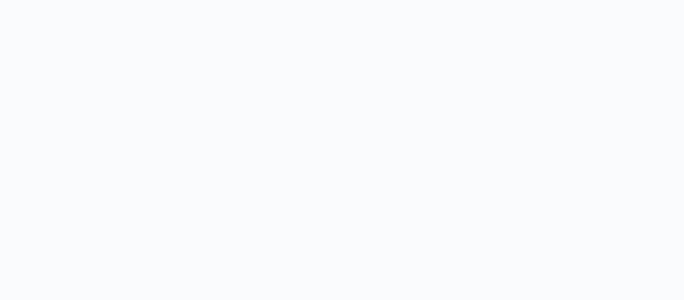
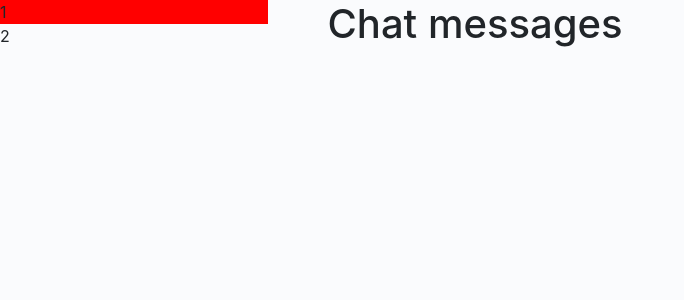
Before and after one commit to bogdanaks/messenger, a React (Create React App) app in the folder client/: page / in a window 1280 px wide. Shown: the top 300 px of the page, without its empty margins (0-684 px from the left). Built offline with nearby package versions, Linux system fonts and the light colour scheme; the HTML template or start-up script is replaced by a standard one.

Commit message:
Import components List and Messages

```diff
--- a/client/src/pages/Chats/Chats.jsx
+++ b/client/src/pages/Chats/Chats.jsx
@@ -1,10 +1,22 @@
 import React from 'react'
 import './styles.scss'
+
+import ChatList from '../../components/ChatList/ChatList'
+import ChatMessages from '../../components/ChatMessages/ChatMessages'
 
 const Chats = () => {
     return (
         <div className="wrapperChats">
-
+            <div className="container-fluid p-0">
+                <div className="row">
+                    <div className="col-3">
+                        <ChatList />
+                    </div>
+                    <div className="col-9">
+                        <ChatMessages />
+                    </div>
+                </div>
+            </div>
         </div>
     )
 }
```
